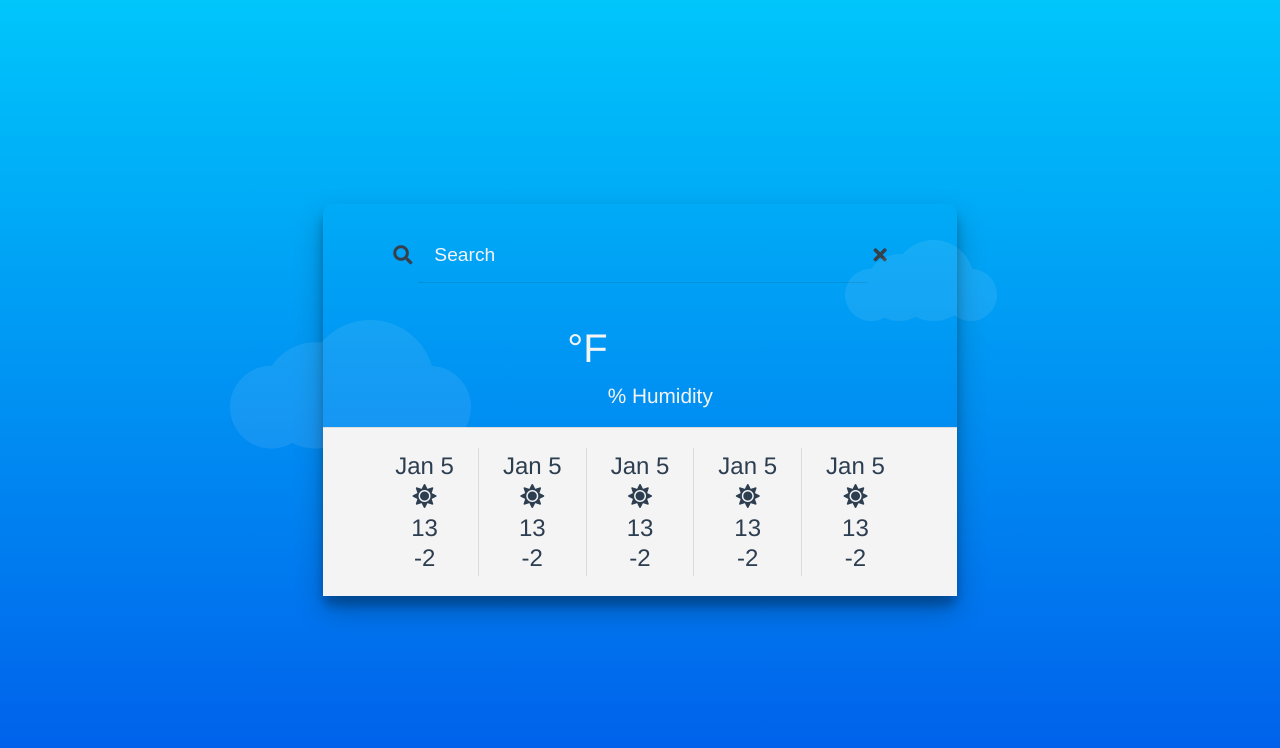
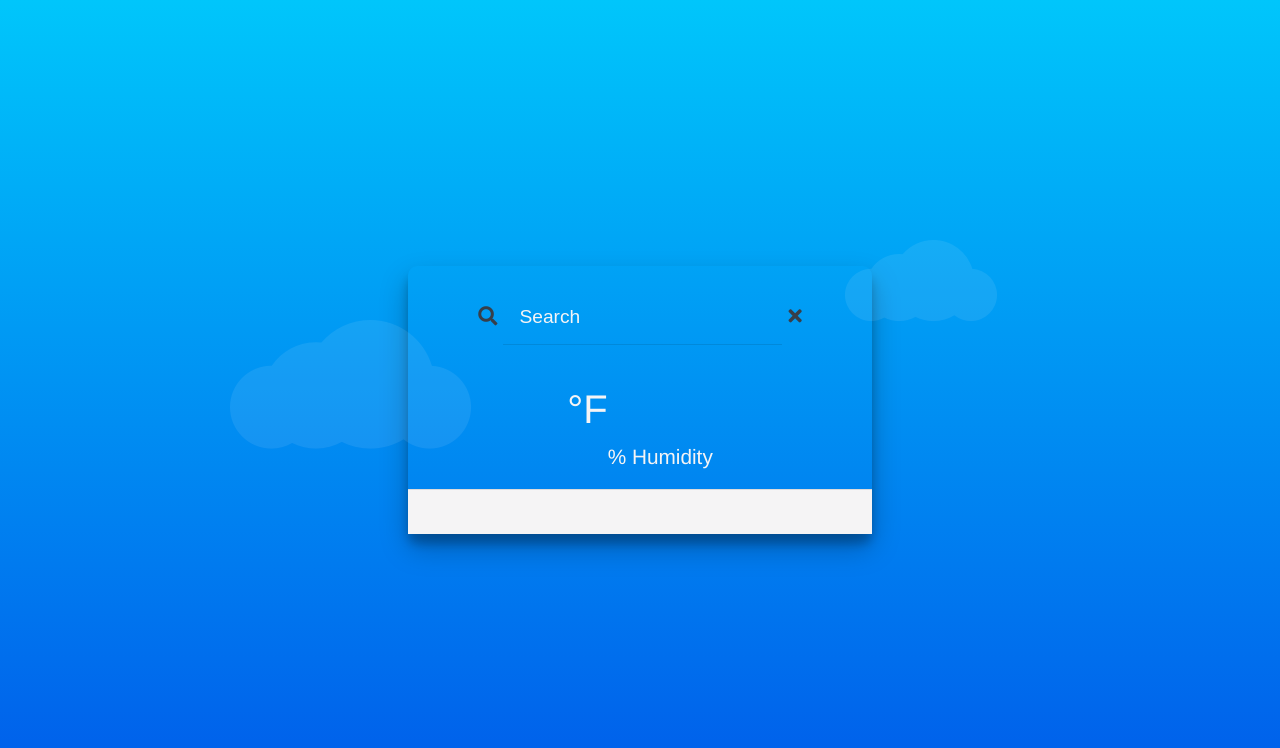
Before and after one commit to ihpannu/weather-app, a Vue app: page /#/ in a window 1280 px wide. Shown: the top 748 px of the page. Built offline with nearby package versions, Linux system fonts and the light colour scheme.

Commit message:
adding daily weather

```diff
--- a/src/components/Weather.vue
+++ b/src/components/Weather.vue
@@ -37,8 +37,17 @@
           </div>
         </div>
 
-        <div class="section-two">
+        <div  class="section-two">
           <div>
+            <li v-for="day in daily" :key="day.dt">{{day.weather[0].description}}</li>
+            <!-- <li>
+              <i class="fas fa-sun"></i>
+            </li>
+            <li>13</li>
+            <li>-2</li> -->
+          </div>
+          <!-- <span class="line"></span> -->
+          <!-- <div>
             <li>Jan 5</li>
             <li>
               <i class="fas fa-sun"></i>
@@ -72,16 +81,7 @@
             </li>
             <li>13</li>
             <li>-2</li>
-          </div>
-          <span class="line"></span>
-          <div>
-            <li>Jan 5</li>
-            <li>
-              <i class="fas fa-sun"></i>
-            </li>
-            <li>13</li>
-            <li>-2</li>
-          </div>
+          </div> -->
         </div>
       </div>
     </section>
@@ -99,14 +99,15 @@ export default {
       temprature: '',
       description: '',
       humidity: '',
+      daily: [],
       key: '6a5a99aa870b51c7bcc6dd4e890dc690',
       lang: 'en',
-      weatherUrl: 'api.openweathermap.org/data/2.5/forecast?',
+      weatherUrl: 'http://api.openweathermap.org/data/2.5/forecast?',
       weatherIconUrl: 'http://openweathermap.org/img/w/',
       showDiv: false
     }
   },
-
+  created() {},
   methods: {
     clearSearch() {
       this.city = ''
@@ -119,14 +120,15 @@ export default {
             this.key
           }`
         )
-
         .then(
-          res => (this.description = res.data.list[0].weather[0].description),
-          ((this.temprature = parseInt(res.data.list[0].main.temp)),
-          (this.humidity = res.data.list[0].main.humidity)),
-          console.log(res.data)
+          res => (
+            (this.description = res.data.list[0].weather[0].description),
+            ((this.temprature = parseInt(res.data.list[0].main.temp)),
+            (this.humidity = res.data.list[0].main.humidity)),
+            (this.daily = res.data.list.map(day => day)),
+            console.log(res.data)
+          )
         )
-
         .catch(err => console.error(err.message))
     }
   }
```
